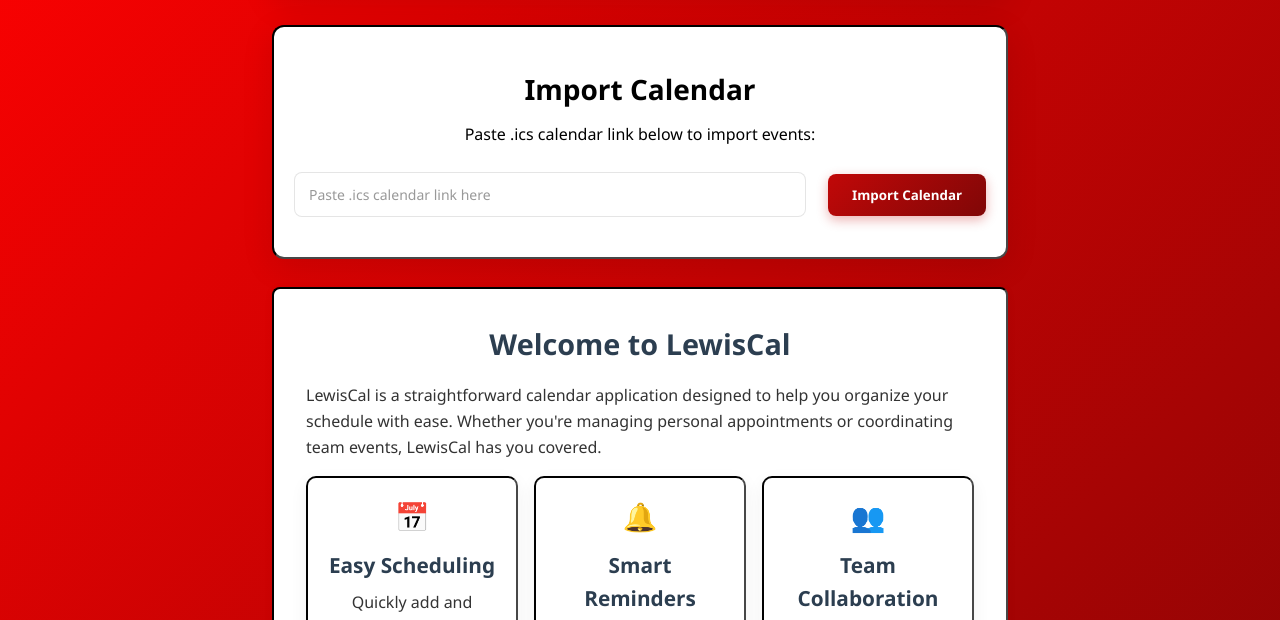
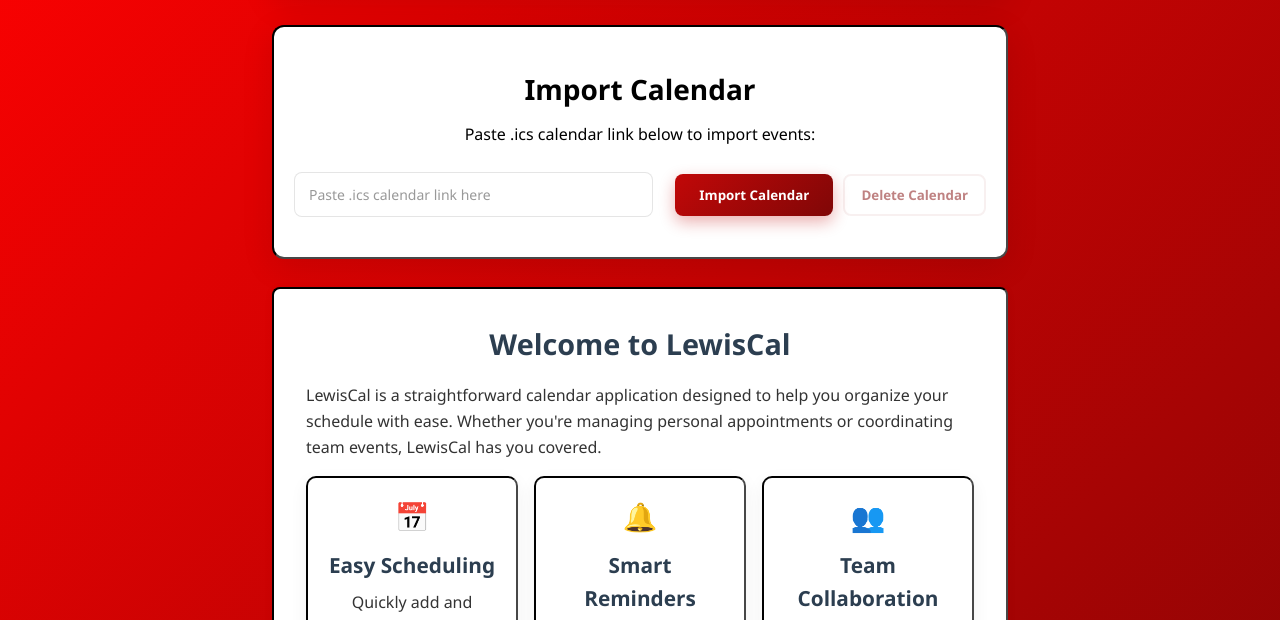
Before and after one commit to DV-SoftEnginFall2025-Sprint-04/LewisCal, a plain HTML site: page frontend/index.html in a window 1280 px wide. Shown: the part 158-778 px from the top of the page. Drawn offline with Linux system fonts and the light colour scheme; no server answers.

Commit message:
As a user, I want to delete an imported calendar so I can remove old or incorrect schedules.

```diff
--- a/frontend/index.html
+++ b/frontend/index.html
@@ -22,7 +22,8 @@
 
       <div class="import-container">
         <input type="text" id="calendarLink" placeholder="Paste .ics calendar link here" />
-        <button id="importBtn" onclick="importCalendar()">Import Calendar</button>
+        <button id="importBtn" onclick="importCalendar()" class="import-btn">Import Calendar</button>
+        <button id="deleteBtn" onclick="deleteCalendar()" class="delete-btn" title="Remove imported calendar">Delete Calendar</button>
       </div>
       <!-- Message displays below input and button -->
       <div id="calendarMessage" class="calendar-message"></div>
--- a/frontend/js/calendar.js
+++ b/frontend/js/calendar.js
@@ -6,7 +6,17 @@ async function checkForUpdates() {
         if (data.updated && data.events) {
             console.log("Updated calendar data:", data.events);
             displayEvents(data.events);
-            setMessage("Calendar updated!", false);
+
+            // Show "Calendar updated" only if user has provided/imported a calendar
+            const inputEl = document.getElementById('calendarLink');
+            const hasInputUrl = inputEl && inputEl.value.trim().length > 0;
+            const importedBefore = localStorage.getItem('calendarImported') === '1';
+
+            if (hasInputUrl || importedBefore) {
+                setMessage("Calendar updated!", false);
+            } else {
+                console.log('Update received but no calendar URL provided — skipping visible update message.');
+            }
         }
     } catch (error) {
         console.error('Failed to check for updates:', error);
@@ -124,6 +134,13 @@ async function importCalendar() {
         const events = await response.json();
         console.log("Imported events:", events);
 
+        // mark that user imported/provided a calendar so update messages are allowed
+        localStorage.setItem('calendarImported', '1');
+
+        // enable delete button after successful import
+        const delBtn = document.getElementById('deleteBtn');
+        if (delBtn) delBtn.disabled = false;
+
         // events from some parsers may be an object keyed by uid — normalize to array
         const normalized = Array.isArray(events) ? events : Object.values(events || {});
         if (normalized.length === 0) {
@@ -138,14 +155,51 @@ async function importCalendar() {
     }
 }
 
-// Real-time validation: enable/disable button and show hints
+/**
+ * Delete imported calendar on the server and clear local flag/UI
+ */
+async function deleteCalendar() {
+    const btn = document.getElementById('deleteBtn');
+    if (!confirm('Delete the imported calendar and remove stored events?')) return;
+
+    if (btn) btn.disabled = true;
+    setMessage('Deleting calendar...', false);
+
+    try {
+        // backend endpoint expected: /delete-ics (adjust if your server uses a different path)
+        const res = await fetch('http://localhost:3001/delete-ics', { method: 'POST' });
+        if (!res.ok) {
+            const body = await res.text().catch(() => res.statusText);
+            throw new Error(`Server responded ${res.status}: ${body}`);
+        }
+
+        // clear local flag so automatic "updated" messages stop
+        localStorage.removeItem('calendarImported');
+
+        // clear any displayed events if your UI renders them (optional; adjust to your markup)
+        const eventsContainer = document.getElementById('eventsList');
+        if (eventsContainer) eventsContainer.innerHTML = '';
+
+        setMessage('Imported calendar deleted.', false);
+    } catch (err) {
+        console.error('Failed to delete calendar:', err);
+        setMessage('Failed to delete calendar. See console for details.', true);
+    } finally {
+        if (btn) btn.disabled = false;
+    }
+}
+
+// In DOMContentLoaded ensure delete button initial state
 document.addEventListener('DOMContentLoaded', () => {
-    fetchCalendarEvents();
+    const deleteBtn = document.getElementById('deleteBtn');
+    const importedBefore = localStorage.getItem('calendarImported') === '1';
+    if (deleteBtn) deleteBtn.disabled = !importedBefore;
+
+    // existing input event listener (keeps import button enabled)
     const input = document.getElementById('calendarLink');
-    const button = input ? input.nextElementSibling : null; // current markup: input then button in same container
+    const button = input ? input.nextElementSibling : null;
 
     if (!input) return;
-
     // initial message element creation
     getMessageEl();
 
@@ -161,9 +215,12 @@ document.addEventListener('DOMContentLoaded', () => {
             if (button) button.disabled = false;
         } else {
             setMessage('URL does not look like a .ics link (must be http/https and contain .ics).', true);
-            if (button) button.disabled = false; // still allow import in case some feeds don't use .ics extension
+            if (button) button.disabled = false;
         }
     });
+
+    // fetch events initially
+    fetchCalendarEvents();
 });
 
 checkForUpdates(); // immediately on load
--- a/frontend/style1.css
+++ b/frontend/style1.css
@@ -280,6 +280,43 @@ footer {
   box-shadow: 0 4px 12px rgba(193, 8, 8, 0.3);
 }
 
+/* Import button (existing) + Delete button styles */
+.import-container .import-btn {
+  background: linear-gradient(135deg, #c10808 0%, #800707 100%);
+  color: #fff;
+  box-shadow: 0 6px 16px rgba(193,8,8,0.32);
+  transition: transform .22s ease, box-shadow .22s ease, filter .15s;
+}
+.import-container .import-btn:hover {
+  transform: translateY(-3px);
+  filter: brightness(1.05);
+  box-shadow: 0 10px 28px rgba(193,8,8,0.5);
+}
+.import-container .import-btn:active { transform: translateY(-1px); }
+
+.import-container .delete-btn {
+  background: transparent;
+  color: #800707;
+  border: 2px solid rgba(128,7,7,0.12);
+  min-width: 120px;
+  padding: 10px 16px;
+  border-radius: 8px;
+  font-weight: 600;
+  cursor: pointer;
+  transition: all .18s ease;
+}
+.import-container .delete-btn:hover {
+  background: rgba(193,8,8,0.06);
+  transform: translateY(-2px);
+  border-color: rgba(193,8,8,0.35);
+}
+.import-container .delete-btn:disabled {
+  opacity: 0.5;
+  cursor: not-allowed;
+  transform: none;
+  box-shadow: none;
+}
+
 .message-box {
   margin-top: 10px;
   padding: 12px 16px;
```
